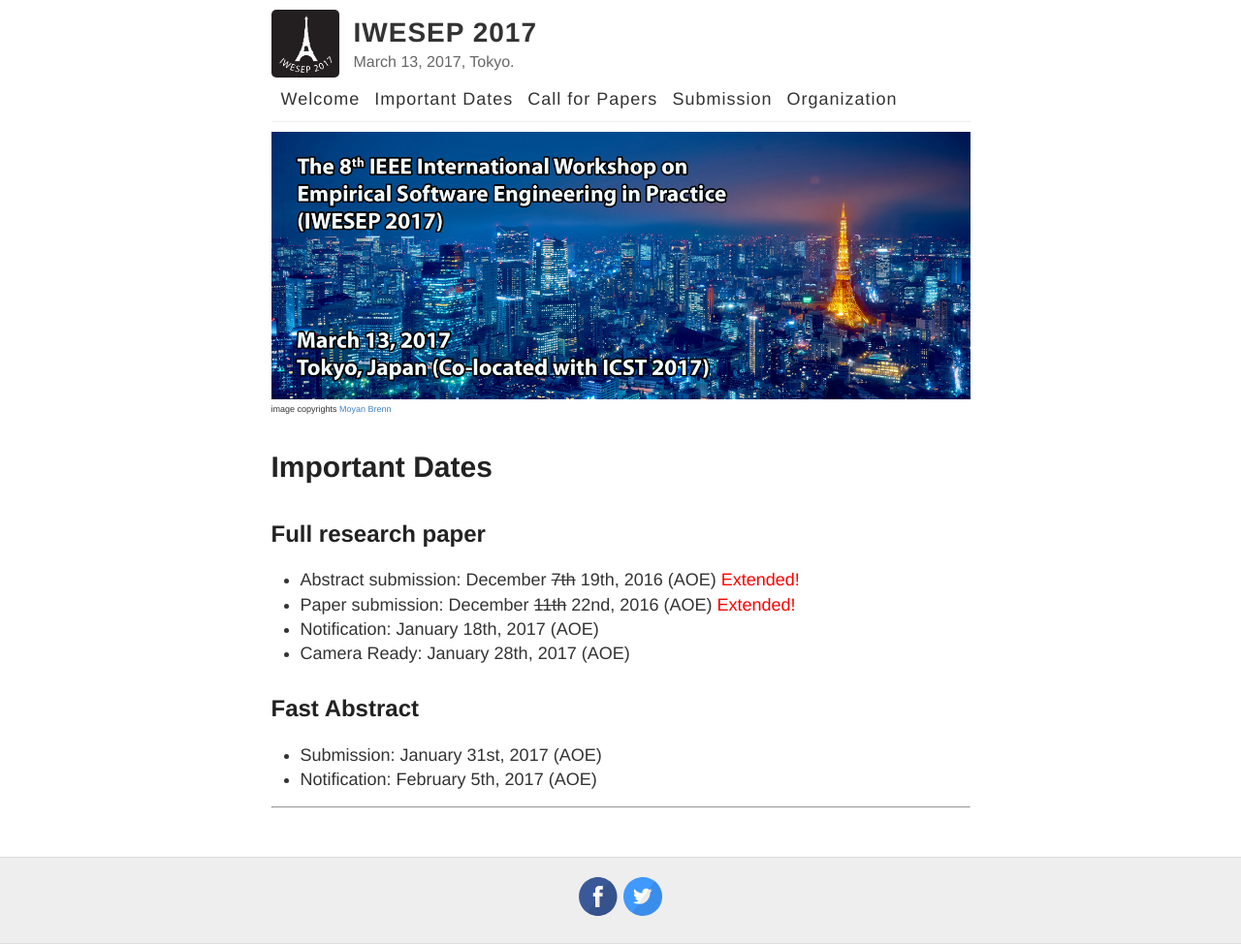
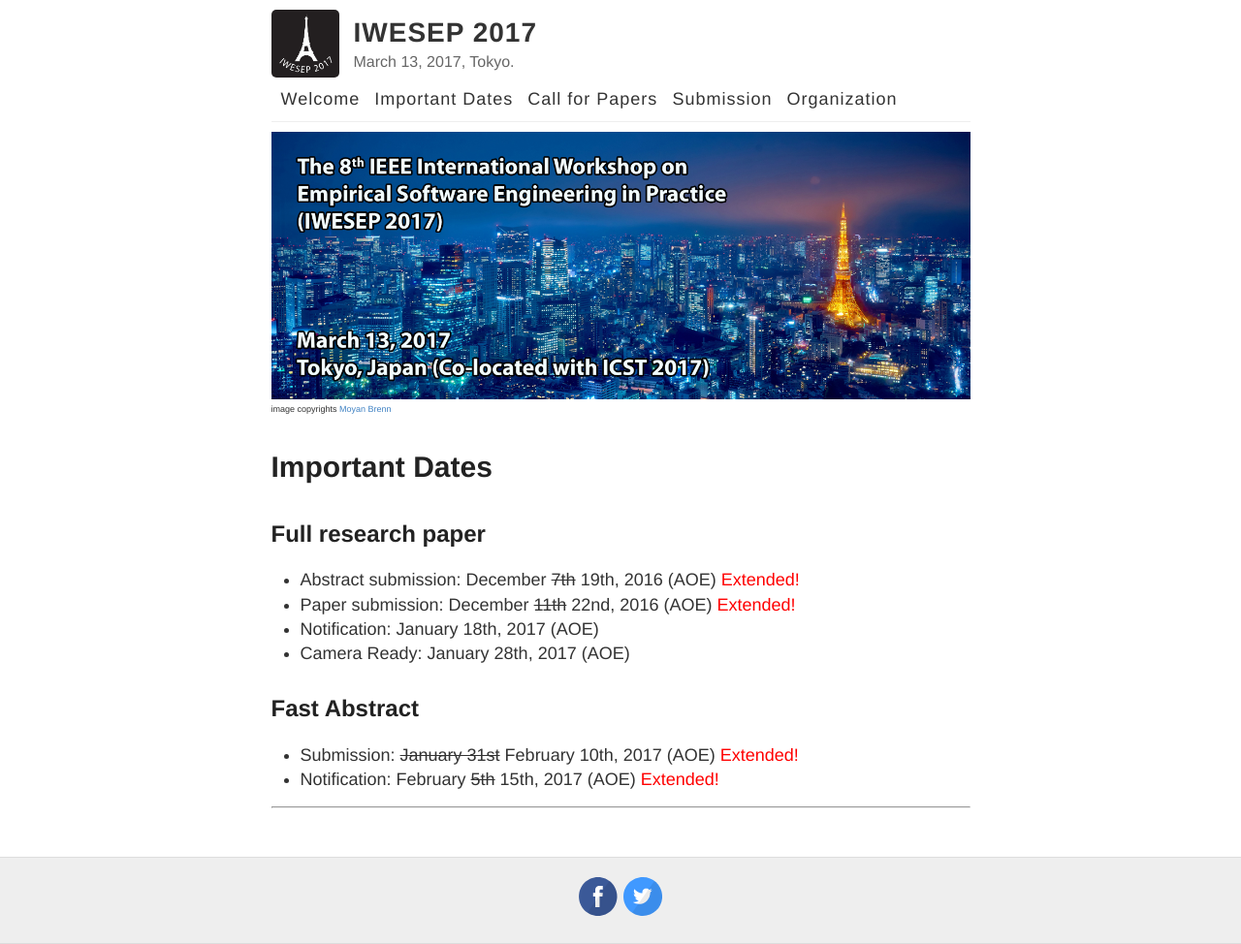
Before and after one commit to iwesep2017/iwesep2017.github.io, a Jekyll site: the page built from important-dates.md, in a window 1280 px wide. Shown: the whole page at 97% size. Built offline with Jekyll 4.4.1, drawn with Linux system fonts in a browser that asks for light colours.

Commit message:
Extend fast abstract date

```diff
--- a/important-dates.md
+++ b/important-dates.md
@@ -11,7 +11,7 @@ permalink: /important-dates/
 * Camera Ready: January 28th, 2017 (AOE)
 
 ## Fast Abstract
-* Submission: January 31st, 2017 (AOE)
-* Notification: February 5th, 2017 (AOE)
+* Submission: ~~January 31st~~ February 10th, 2017 (AOE) <font color="red">Extended!</font>
+* Notification: February ~~5th~~ 15th, 2017 (AOE) <font color="red">Extended!</font>
 
 ----
```
Also changed, not shown: call-for-papers.md (+2 -2 lines).
